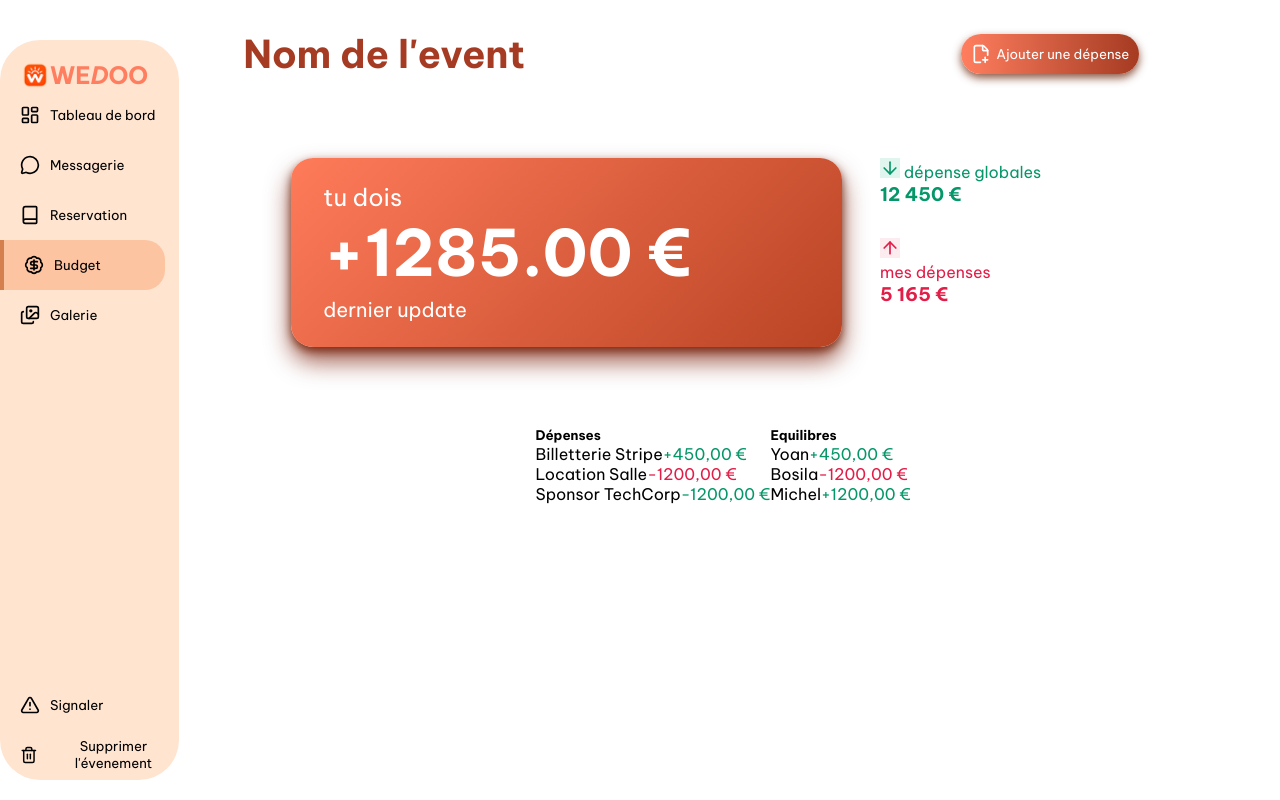
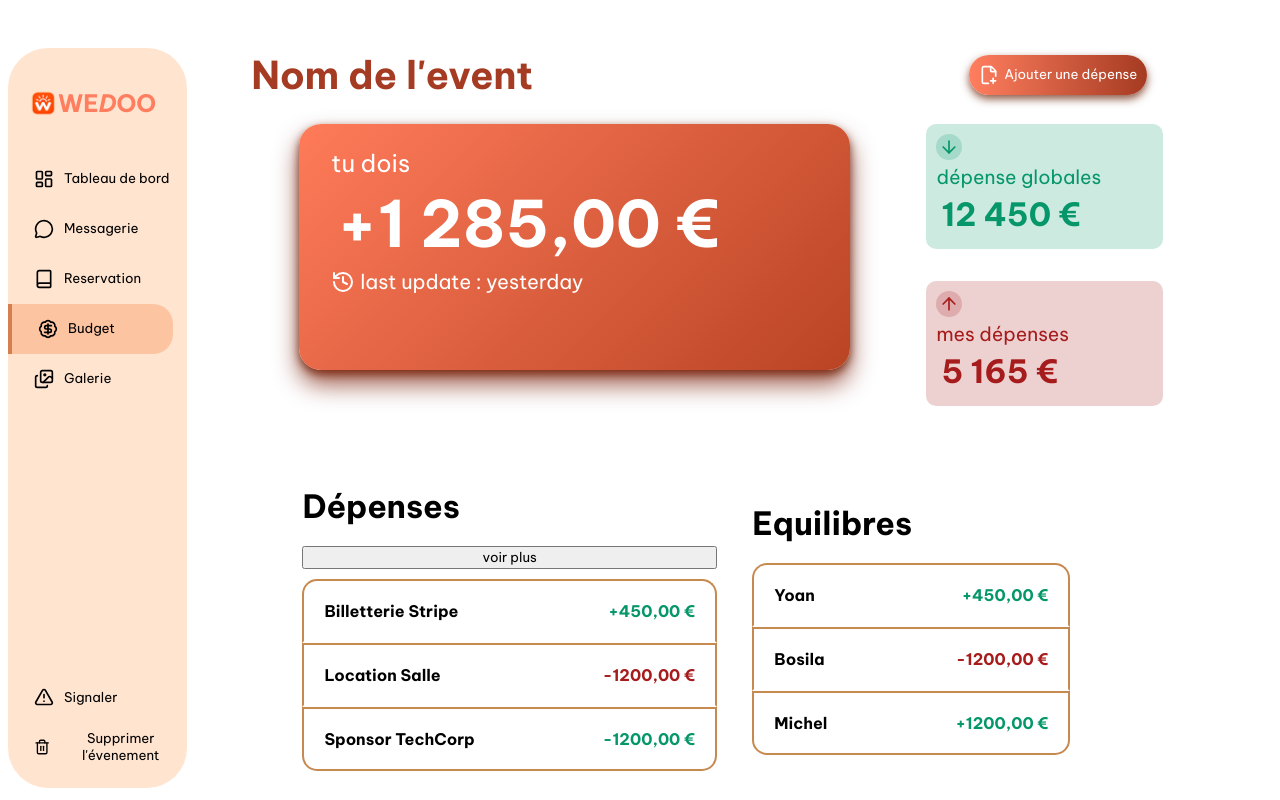
Before and after one commit to ChickenCodeSchool/Js-Team-vert-WildWlaker-P3-G3, a React (Vite) app in the folder client/: page / in a window 1280 px wide. Both pictures are taken after a click on the button "Budget". Built offline with nearby package versions, Linux system fonts and the light colour scheme; a web font is replaced by a local one.

Commit message:
Finish css desktop and mobile

```diff
--- a/client/src/components/Budget.css
+++ b/client/src/components/Budget.css
@@ -1,19 +1,51 @@
 @import "../App.css";
 
-* {
-  margin: 0;
-  padding: 0;
+:root {
+  --green-color: #059669;
+  --green-background: rgba(5, 150, 105, 0.2);
+
+  --red-color: #a61b1b;
+  --red-background: rgba(166, 27, 27, 0.2);
+
+  --beige-color: rgb(198, 137, 79);
 }
 
 .budget {
+  /* -- Mobile -- */
+  @media screen and (max-width: 429px) {
+    display: flex;
+    flex-direction: column;
+    align-items: center;
+  }
+
+  /* -- Desktop -- */
+  @media screen and (min-width: 429px) {
     width: 75vw;
     height: 90vh;
     display: flex;
     flex-direction: column;
     align-items: center;
-  gap: 10vh;
+    justify-content: center;
+
+    margin-left: 5vw;
+  }
 
   header {
+    /* -- Mobile -- */
+    @media screen and (max-width: 429px) {
+      display: flex;
+      width: 100%;
+      justify-content: center;
+      align-items: center;
+
+      h1 {
+        color: var(--color-dark);
+        font-size: 6vw;
+      }
+    }
+
+    /* -- Desktop -- */
+    @media screen and (min-width: 429px) {
       width: 100%;
       display: flex;
       align-items: center;
@@ -22,6 +54,7 @@
       h1 {
         color: var(--color-dark);
         font-size: 3vw;
+      }
     }
 
     button {
@@ -42,57 +75,248 @@
       margin-right: 5vw;
 
       box-shadow: 0 4px 8px rgba(108, 39, 13, 0.776);
+
+      /* -- Mobile -- */
+      @media screen and (max-width: 429px) {
+        display: none;
+      }
     }
   }
 
   .monEquilibres {
+    /* -- Mobile -- */
+    @media screen and (max-width: 429px) {
+      display: flex;
+      justify-content: center;
+      font-size: 1rem;
+      width: 100%;
+    }
+
+    /* -- Desktop -- */
+    @media screen and (min-width: 429px) {
       width: 90%;
       display: grid;
       grid-template-columns: 2fr 1fr;
       grid-template-rows: 100%;
       grid-gap: 3vw;
+      font-size: 1.5rem;
+    }
 
     .monEquilibresBox {
       background: linear-gradient(135deg, #ff7b5a, #b94424);
       border-radius: 22px;
       padding: 24px 32px;
       color: white;
-      font-size: 1.5rem;
 
+      /* -- Mobile -- */
+      @media screen and (max-width: 429px) {
+        width: 80%;
+
+        h2 {
+          font-size: 2rem;
+          margin-top: 5px;
+          margin-bottom: 15px;
+        }
+      }
+
+      /* -- Desktop -- */
+      @media screen and (min-width: 429px) {
+        height: 70%;
         box-shadow: 0 14px 24px rgba(118, 23, 1, 0.718), 0 4px 8px
           rgba(108, 39, 13, 0.776);
 
         h2 {
           font-size: 5vw;
+          margin: 5px;
+        }
+      }
+
+      small {
+        display: flex;
+        align-items: center;
+        flex-direction: row;
+        gap: 5px;
       }
     }
 
     .total {
+      /* -- Mobile -- */
+      @media screen and (max-width: 429px) {
+        display: none;
+      }
+
+      /* -- Desktop -- */
+      @media screen and (min-width: 429px) {
         display: flex;
         flex-direction: column;
         gap: 4vh;
+        margin-left: 3vw;
+        font-size: 1.2rem;
+
+        h3 {
+          font-size: 2rem;
+          margin: 5px;
+        }
+
+        div {
+          border-radius: 10px;
+          padding: 10px;
+        }
+
+        .positif {
+          background-color: var(--green-background);
+
+          .lucid {
+            background: var(--green-background);
+            border-radius: 50%;
+            padding: 3px;
+          }
+        }
+
+        .negatif {
+          background: var(--red-background);
+
+          .lucid {
+            background: var(--red-background);
+            border-radius: 50%;
+            padding: 3px;
+          }
+        }
+      }
     }
   }
 
   .positif {
-    color: #059669;
-
-    .lucid {
-      background: #dff5ee;
-    }
+    color: var(--green-color);
   }
 
   .negatif {
-    color: #e11d48;
-
-    .lucid {
-      background: #fdecef;
-    }
+    color: var(--red-color);
   }
 
   .depensesEquilibres {
     display: flex;
     align-items: center;
     justify-content: space-between;
+    flex-direction: row;
+
+    /* -- Mobile -- */
+    @media screen and (max-width: 429px) {
+      align-self: center;
+    }
+
+    /* -- Desktop -- */
+    @media screen and (min-width: 429px) {
+      align-self: start;
+      margin-left: 4vw;
+      width: 80%;
+    }
+
+    /* -- Mobile -- */
+    @media screen and (max-width: 429px) {
+      .depenses {
+        .mobileDepenses {
+          display: flex;
+          flex-direction: row;
+          justify-content: space-between;
+          margin-top: 5vh;
+          margin-bottom: 10px;
+
+          h5 {
+            font-size: 1.5rem;
+            margin: 0;
+          }
+
+          button {
+            border-style: none;
+            background: none;
+            color: rgb(225, 178, 27);
           }
         }
+      }
+
+      /* -- Desktop -- */
+      @media screen and (min-width: 429px) {
+        .depenses {
+          margin-top: 10vw;
+          .mobileDepenses {
+            button {
+              display: none;
+            }
+          }
+        }
+      }
+    }
+
+    .equilibres {
+      /* -- Mobile -- */
+      @media screen and (max-width: 429px) {
+        display: none;
+      }
+    }
+
+    div {
+      display: flex;
+      flex-direction: column;
+      gap: 10px;
+
+      @media screen and (min-width: 429px) {
+        h5 {
+          font-size: 2rem;
+          margin-top: 10vh;
+          margin-bottom: 10px;
+        }
+      }
+
+      section {
+        display: flex;
+        flex-direction: column;
+
+        article {
+          background: white;
+          padding: 20px;
+          border: 2px var(--beige-color) solid;
+          border-bottom-color: white;
+          font-weight: bold;
+
+          display: flex;
+          justify-content: space-between;
+          gap: 10vw;
+        }
+
+        :first-child {
+          border-top-left-radius: 15px;
+          border-top-right-radius: 15px;
+        }
+
+        :last-child {
+          border-bottom-left-radius: 15px;
+          border-bottom-right-radius: 15px;
+          border-bottom-color: var(--beige-color);
+        }
+      }
+    }
+  }
+
+  .plusButton {
+    /* -- Mobile -- */
+    @media screen and (max-width: 429px) {
+      color: black;
+      background: var(--color-light);
+      border: none;
+      border-radius: 10px;
+      padding: 10px;
+
+      display: flex;
+      align-self: flex-end;
+
+      position: fixed;
+      bottom: 10vh;
+    }
+
+    /* -- Desktop -- */
+    @media screen and (min-width: 429px) {
+      display: none;
+    }
+  }
+}
--- a/client/src/components/Budget.tsx
+++ b/client/src/components/Budget.tsx
@@ -1,6 +1,12 @@
 import "./Budget.css";
 
-import { ArrowDown, ArrowUp, FilePlusCorner } from "lucide-react";
+import {
+  ArrowDown,
+  ArrowUp,
+  FilePlusCorner,
+  Plus,
+  History,
+} from "lucide-react";
 
 function Budget() {
   return (
@@ -16,62 +22,74 @@ function Budget() {
       <section className="monEquilibres">
         <article className="monEquilibresBox">
           <span> tu dois </span>
-          <h2>+1285.00 €</h2>
-          <small> dernier update </small>
+          <h2>+1 285,00 €</h2>
+          <small>
+            <History /> last update : yesterday
+          </small>
         </article>
 
         <article className="total">
           <div className="positif">
-            <ArrowDown size={20} className="lucid" />
+            <ArrowDown size={20} className="lucid" /> <br />
             <span> dépense globales </span>
             <h3> 12 450 € </h3>
           </div>
 
           <div className="negatif">
-            <ArrowUp size={20} className="lucid" />
-            <p> mes dépenses</p>
+            <ArrowUp size={20} className="lucid" /> <br />
+            <span> mes dépenses</span>
             <h3> 5 165 € </h3>
           </div>
         </article>
       </section>
 
       <section className="depensesEquilibres">
-        <article className="depenses">
-          <h5>Dépenses</h5>
-          <div>
-            <span>Billetterie Stripe</span>
-            <span className="positif">+450,00 €</span>
+        <div className="depenses">
+          <div className="mobileDepenses">
+            <h5>Dépenses</h5> <button type="button"> voir plus</button>
           </div>
+          <section>
+            <article>
+              <span>Billetterie Stripe</span>
+              <span className="positif">+450,00 €</span>
+            </article>
 
-          <div>
-            <span>Location Salle</span>
-            <span className="negatif">-1200,00 €</span>
-          </div>
+            <article>
+              <span>Location Salle</span>
+              <span className="negatif">-1200,00 €</span>
+            </article>
 
-          <div>
-            <span>Sponsor TechCorp</span>
-            <span className="positif">-1200,00 €</span>
-          </div>
-        </article>
+            <article>
+              <span>Sponsor TechCorp</span>
+              <span className="positif">-1200,00 €</span>
+            </article>
+          </section>
+        </div>
 
-        <article className="equilibres">
+        <div className="equilibres">
           <h5>Equilibres</h5>
-          <div>
-            <span>Yoan</span>
-            <span className="positif">+450,00 €</span>
-          </div>
+          <section>
+            <article>
+              <span>Yoan</span>
+              <span className="positif">+450,00 €</span>
+            </article>
 
-          <div>
-            <span>Bosila</span>
-            <span className="negatif">-1200,00 €</span>
-          </div>
+            <article>
+              <span>Bosila</span>
+              <span className="negatif">-1200,00 €</span>
+            </article>
 
-          <div>
-            <span>Michel</span>
-            <span className="positif">+1200,00 €</span>
-          </div>
-        </article>
+            <article>
+              <span>Michel</span>
+              <span className="positif">+1200,00 €</span>
+            </article>
+          </section>
+        </div>
       </section>
+
+      <button type="button" className="plusButton">
+        <Plus size={20} />
+      </button>
     </div>
   );
 }
--- a/client/src/pages/TableauDeBord/TableauDeBord.css
+++ b/client/src/pages/TableauDeBord/TableauDeBord.css
@@ -1,6 +1,7 @@
-.dashboard-page {
-  display: flex;
-  flex-direction: row;
-  align-items: center;
-  gap: 5vw;
+@media screen and (min-width: 429px) {
+  .dashboard-page {
+    display: flex;
+    flex-direction: row;
+    align-items: center;
+  }
 }
```
Lines whose indentation alone changed are shown as unchanged.
